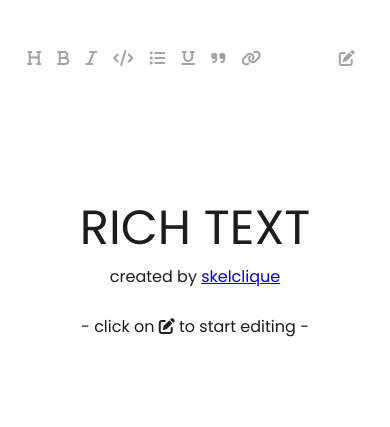
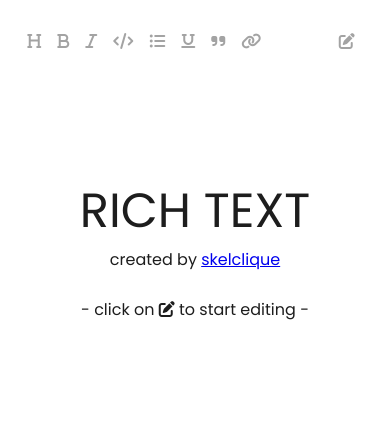
Before and after one commit to skelclique/rich-text, a plain HTML site: page src/index.html in a window 390 px wide. Drawn offline with Linux system fonts and the light colour scheme.

Commit message:
Improve code

```diff
--- a/src/styles.css
+++ b/src/styles.css
@@ -136,7 +136,7 @@ body {
   .container {
     width: 100%;
     height: 100vh;
-    padding: 5vh 7vw;
+    padding: 3vh 7vw;
   }
 }
 
```
